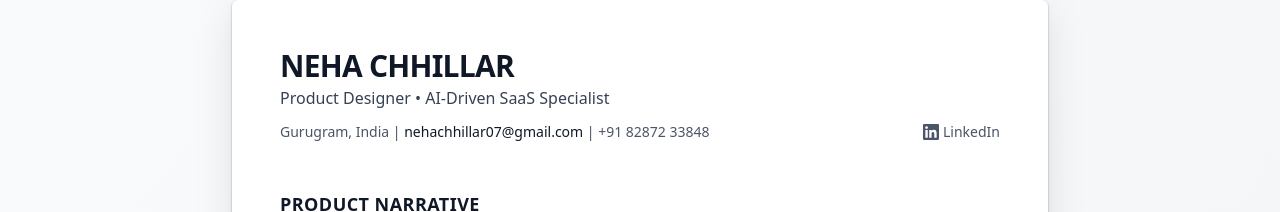
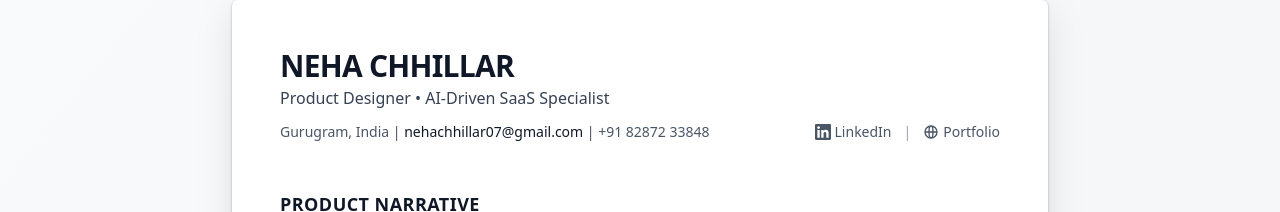
Before and after one commit to NehaChhillar07/nc-designs, a Next.js app: page /resume in a window 1280 px wide. Shown: the part 113-325 px from the top of the page. Built offline with nearby package versions, Linux system fonts and the light colour scheme.

Commit message:
Add Portfolio link next to LinkedIn in resume

```diff
--- a/app/resume/page.tsx
+++ b/app/resume/page.tsx
@@ -200,6 +200,16 @@ export default function ResumePage() {
                                         <svg className="w-4 h-4" fill="currentColor" viewBox="0 0 24 24"><path d="M20.447 20.452h-3.554v-5.569c0-1.328-.027-3.037-1.852-3.037-1.853 0-2.136 1.445-2.136 2.939v5.667H9.351V9h3.414v1.561h.046c.477-.9 1.637-1.85 3.37-1.85 3.601 0 4.267 2.37 4.267 5.455v6.286zM5.337 7.433c-1.144 0-2.063-.926-2.063-2.065 0-1.138.92-2.063 2.063-2.063 1.14 0 2.064.925 2.064 2.063 0 1.139-.925 2.065-2.064 2.065zm1.782 13.019H3.555V9h3.564v11.452zM22.225 0H1.771C.792 0 0 .774 0 1.729v20.542C0 23.227.792 24 1.771 24h20.451C23.2 24 24 23.227 24 22.271V1.729C24 .774 23.2 0 22.222 0h.003z" /></svg>
                                         LinkedIn
                                     </a>
+                                    <span className="text-gray-400">|</span>
+                                    <a
+                                        href="https://nc-designs.vercel.app"
+                                        target="_blank"
+                                        rel="noopener noreferrer"
+                                        className="text-gray-600 hover:text-gray-900 hover:underline flex items-center gap-1"
+                                    >
+                                        <svg className="w-4 h-4" fill="none" stroke="currentColor" viewBox="0 0 24 24"><path strokeLinecap="round" strokeLinejoin="round" strokeWidth={2} d="M21 12a9 9 0 01-9 9m9-9a9 9 0 00-9-9m9 9H3m9 9a9 9 0 01-9-9m9 9c1.657 0 3-4.03 3-9s-1.343-9-3-9m0 18c-1.657 0-3-4.03-3-9s1.343-9 3-9m-9 9a9 9 0 019-9" /></svg>
+                                        Portfolio
+                                    </a>
                                 </div>
                             </div>
                         </header>
```
